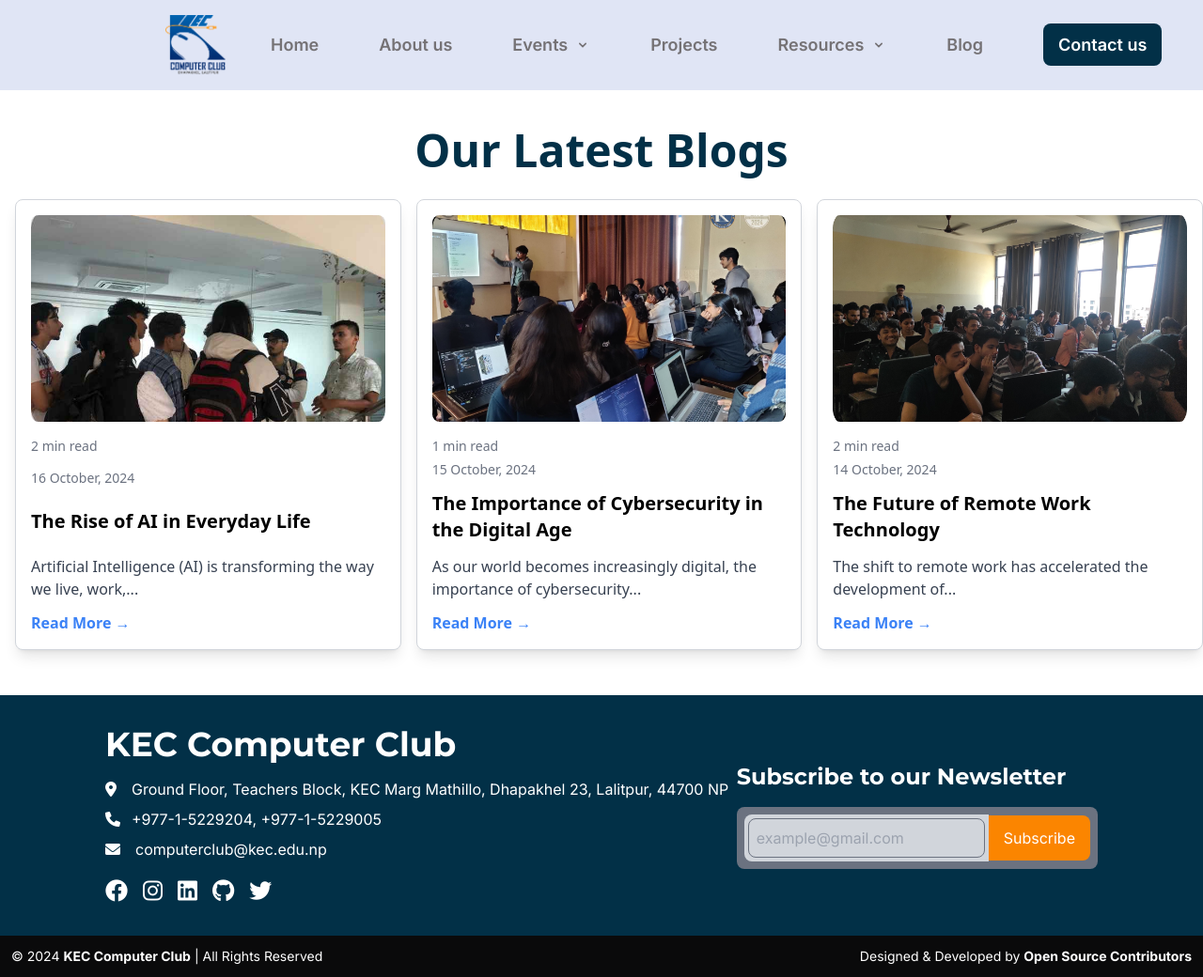
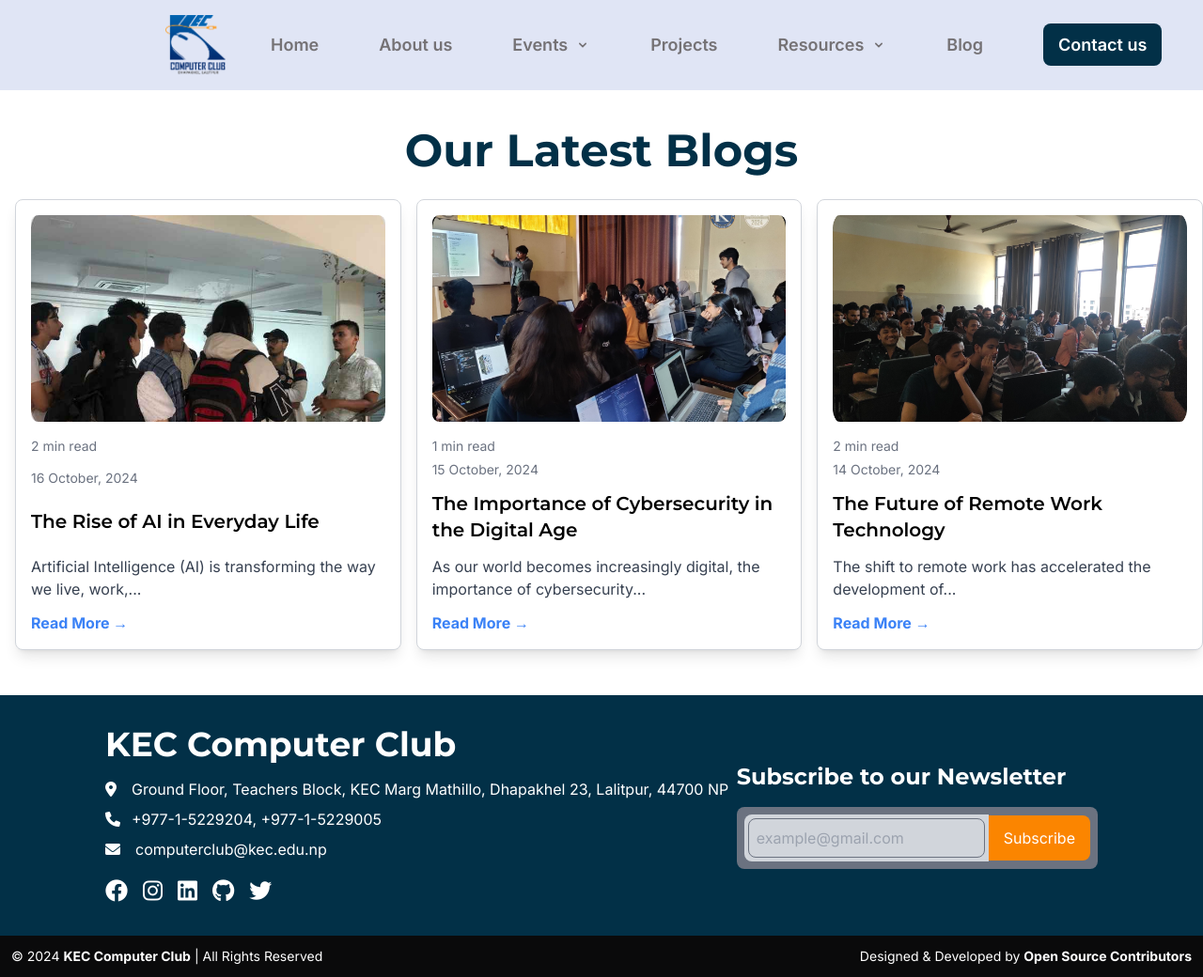
Before and after one commit to computerclubkec/computerclubkec.github.io, a Jekyll site: the page built from blog.markdown, in a window 1280 px wide and 1040 px high. Shown: the whole window at 94% size. Built offline with Jekyll 4.4.1, drawn with Linux system fonts in a browser that asks for light colours; nearby versions of some CDN libraries.

Commit message:
add font styles in blog page

```diff
--- a/_layouts/blog.html
+++ b/_layouts/blog.html
@@ -54,7 +54,7 @@
 
     <div class="container py-10 px-2 md:mx-auto">
       <div class="blog-hero flex flex-col items-center justify-center">
-        <div class="title text-4xl sm:text-4xl md:text-4xl lg:text-5xl font-bold pb-5 text-center text-[{{site.text-colors.darkblue}}]">
+        <div class="font-montserrat title text-4xl sm:text-4xl md:text-4xl lg:text-5xl font-bold pb-5 text-center text-[{{site.text-colors.darkblue}}]">
           Our Latest Blogs
         </div>
 
@@ -67,15 +67,15 @@
                    alt="{{ post.title }}"
                    class="w-full object-cover rounded-lg mb-4">
               <div class="blog-content">
-                <p class="text-sm text-gray-500">{{ post.reading_time }} min read</p>
-                <p class="text-sm text-gray-500">{{ post.date | date: "%d %B, %Y" }}</p>
-                <h2 class="text-xl font-semibold my-2">{{ post.title }}</h2>
+                <p class="font-inter text-sm text-gray-500">{{ post.reading_time }} min read</p>
+                <p class="font-inter text-sm text-gray-500">{{ post.date | date: "%d %B, %Y" }}</p>
+                <h2 class="font-montserrat text-xl font-semibold my-2">{{ post.title }}</h2>
                 <!-- Truncate the excerpt to the first 10 words so cards can maintain uniform size-->
-                <p class="text-base text-gray-700 mb-3">
+                <p class="font-inter text-base text-gray-700 mb-3">
                   {{ post.excerpt | truncatewords: 10 }}
                 </p>
               </div>
-              <span class="text-blue-500 font-bold hover:underline">Read More →</span>
+              <span class="font-inter text-blue-500 font-bold hover:underline">Read More →</span>
             </div>
           </a>
           {% endfor %}
```
